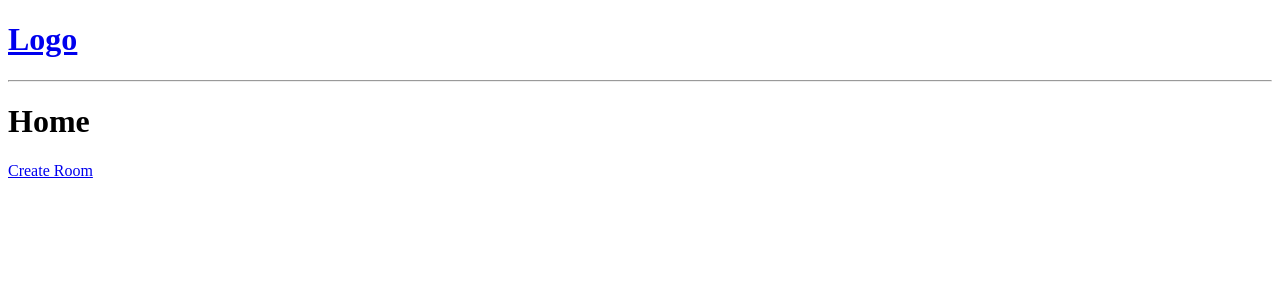
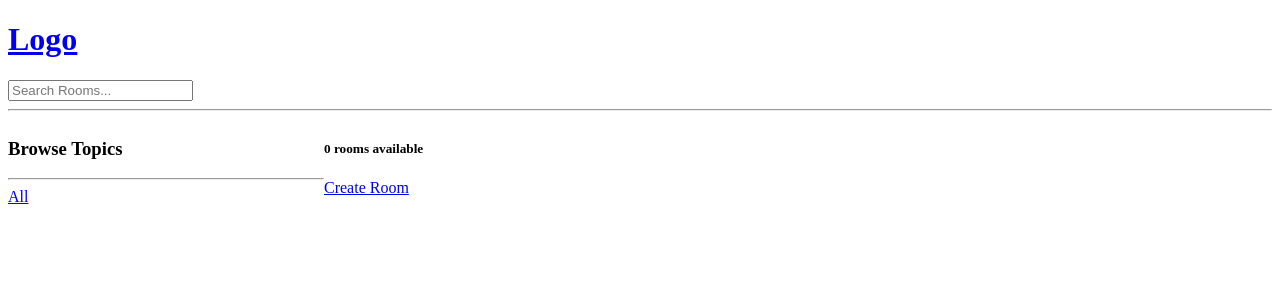
Before and after one commit to tnguyen11211/progress_tracker, a Django app: page / in a window 1280 px wide. Shown: the top 300 px of the page. Run offline with Django 4.2, Linux system fonts and the light colour scheme; data that the repository does not hold is empty.

Commit message:
added search functionality

```diff
--- a/base/templates/base/home.html
+++ b/base/templates/base/home.html
@@ -2,12 +2,34 @@
 
 {% block content %}
 
-<h1>
-    Home
-</h1>
+<style>
+    .home-container {
+        display: grid;
+        grid-template-columns: 1fr 3fr;
+    }
+</style>
+
+<div class="home-container">
 
     <div>
+        <h3>Browse Topics</h3>
+        <hr>
 
+        <div>
+            <a href="{% url 'home' %}">All</a>
+        </div>
+
+        {% for topic in topics %}
+        <div>
+            <a href="{% url 'home' %}?q={{topic.name}}">{{topic.name}}</a>
+        </div>
+
+        {% endfor %}
+
+    </div>
+
+    <div>
+        <h5>{{room_count}} rooms available</h5>
         <a href="{% url 'create-room' %}">Create Room</a>
 
         <div>
@@ -23,6 +45,9 @@
 
             {% endfor %}
         </div>
+
+    </div>
+
 </div>
 
 {% endblock content %}
--- a/base/views.py
+++ b/base/views.py
@@ -1,16 +1,22 @@
 from django.shortcuts import render, redirect
-from .models import Room
+from django.db.models import Q
+from .models import Room, Topic
 from .forms import RoomForm
 
-rooms = [
-    {'id': 1, 'name': 'Lets learn python!'},
-    {'id': 2, 'name': 'Design with me'},
-    {'id': 3, 'name': 'Frontend developers'},
-]
+def home(request):
+    q = request.GET.get('q') if request.GET.get('q') != None else ''
 
-def home(request):
-    rooms = Room.objects.all()
-    context = {'rooms': rooms}
+    rooms = Room.objects.filter(
+        Q(topic__name__icontains = q) |
+        Q(name__icontains = q) |
+        Q(description__icontains = q) |
+        Q(host__username__icontains = q)
+        )
+
+    topics = Topic.objects.all()
+    room_count = rooms.count()
+
+    context = {'rooms': rooms, 'topics': topics, 'room_count': room_count}
     return render(request, 'base/home.html', context)
 
 def room(request, pk):
--- a/templates/navbar.html
+++ b/templates/navbar.html
@@ -1,4 +1,10 @@
 <a href='/'>
     <h1>Logo</h1>
 </a>
+
+<form method="GET" action="{% url 'home' %}">
+    <input type="text" name="q" placeholder="Search Rooms..." />
+
+</form>
+
 <hr>
```
Lines whose indentation alone changed are shown as unchanged.
